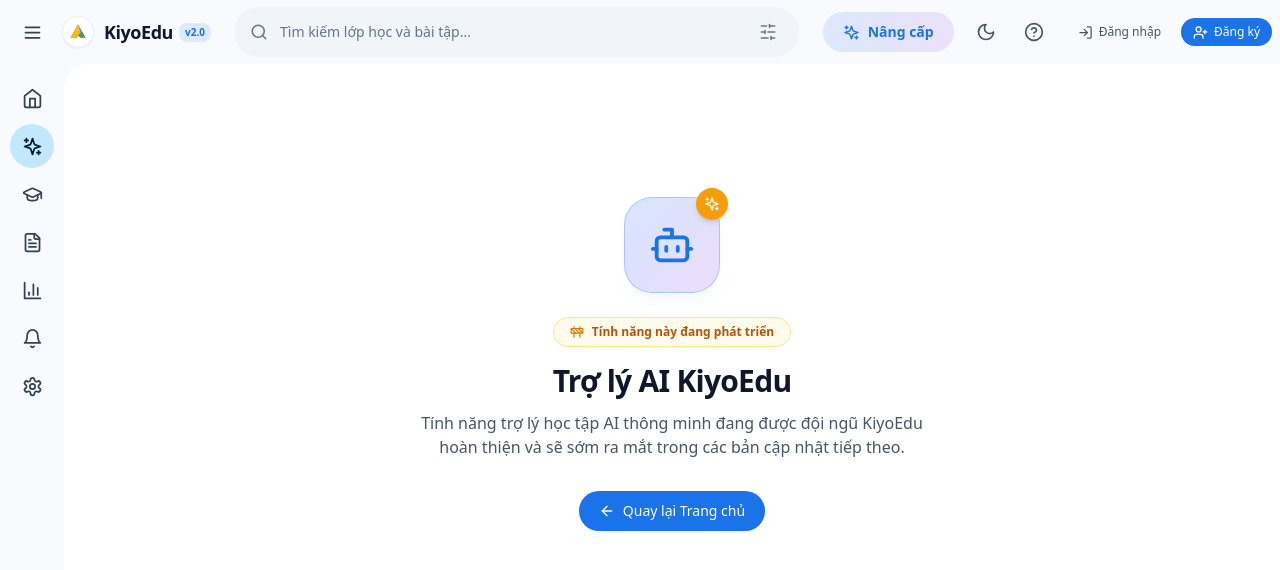
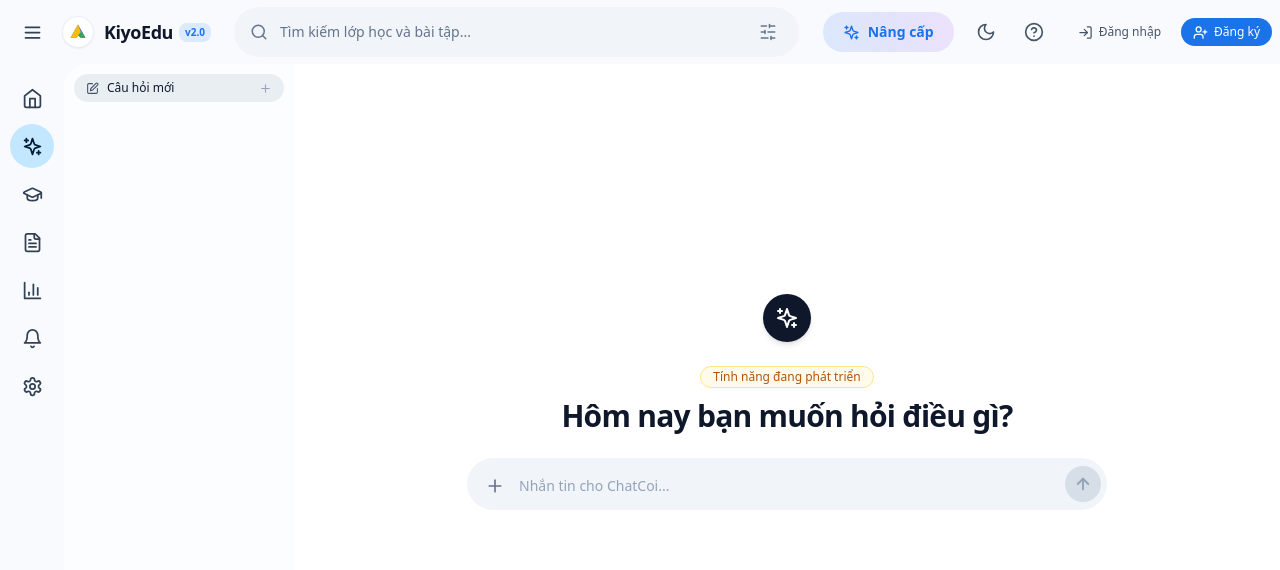
Before and after one commit to nguyenede/edu, a Next.js app in the folder web-hoc-tap/frontend/: page /app/ai in a window 1280 px wide. Shown: the top 570 px of the page. Built offline with nearby package versions, Linux system fonts and the light colour scheme.

Commit message:
feat(ai): restore full AI chat interface and add minimal Under Development badge

```diff
--- a/web-hoc-tap/frontend/src/app/app/ai/page.tsx
+++ b/web-hoc-tap/frontend/src/app/app/ai/page.tsx
@@ -1,55 +1,8 @@
 'use client';
 
 import React from 'react';
-import { useRouter } from 'next/navigation';
-import { AppShell } from '@/components/AppShell';
-import { Sparkles, Construction, ArrowLeft, Bot } from 'lucide-react';
-import { Button } from '@/components/Button';
+import AiChatView from '@/components/AiChatView';
 
 export default function AiRootPage() {
-  const router = useRouter();
-
-  return (
-    <AppShell>
-      <div className="flex flex-col items-center justify-center min-h-[75vh] w-full px-4 text-center select-none animate-in fade-in duration-300">
-        {/* Animated AI Glowing Icon */}
-        <div className="relative mb-6">
-          <div className="w-24 h-24 rounded-3xl bg-gradient-to-br from-blue-500/20 via-indigo-500/20 to-purple-500/20 dark:from-blue-500/10 dark:via-indigo-500/10 dark:to-purple-500/10 border border-blue-500/30 dark:border-blue-400/20 flex items-center justify-center shadow-lg shadow-blue-500/5">
-            <Bot size={46} className="text-google-blue dark:text-blue-400" />
-          </div>
-          <div className="absolute -top-2 -right-2 w-8 h-8 rounded-full bg-amber-500 text-white flex items-center justify-center shadow-md animate-bounce">
-            <Sparkles size={16} />
-          </div>
-        </div>
-
-        {/* Status Badge */}
-        <div className="inline-flex items-center gap-2 px-4 py-1.5 rounded-full text-xs font-semibold bg-amber-50 dark:bg-amber-950/50 text-amber-700 dark:text-amber-300 border border-amber-200 dark:border-amber-800/60 shadow-xs mb-4">
-          <Construction size={14} className="text-amber-600 dark:text-amber-400" />
-          <span>Tính năng này đang phát triển</span>
-        </div>
-
-        {/* Title */}
-        <h1 className="text-2xl sm:text-3xl font-bold tracking-tight text-slate-900 dark:text-slate-100 max-w-md">
-          Trợ lý AI KiyoEdu
-        </h1>
-
-        {/* Description */}
-        <p className="mt-3 text-sm sm:text-base text-slate-600 dark:text-slate-400 max-w-lg leading-relaxed">
-          Tính năng trợ lý học tập AI thông minh đang được đội ngũ KiyoEdu hoàn thiện và sẽ sớm ra mắt trong các bản cập nhật tiếp theo.
-        </p>
-
-        {/* Back Button */}
-        <div className="mt-8 flex items-center gap-3">
-          <Button
-            variant="primary"
-            onClick={() => router.push('/app/dashboard')}
-            className="flex items-center gap-2 px-5 py-2.5 shadow-sm"
-          >
-            <ArrowLeft size={16} />
-            <span>Quay lại Trang chủ</span>
-          </Button>
-        </div>
-      </div>
-    </AppShell>
-  );
+  return <AiChatView />;
 }
--- a/web-hoc-tap/frontend/src/components/AiChatView.tsx
+++ b/web-hoc-tap/frontend/src/components/AiChatView.tsx
@@ -911,9 +911,14 @@ export default function AiChatView({ initialSessionId }: { initialSessionId?: st
                   <Sparkles size={24} />
                 </div>
 
-                <h1 className="text-xl sm:text-2xl md:text-3xl font-bold text-slate-900 dark:text-white text-center tracking-tight leading-tight">
-                  Hôm nay bạn muốn hỏi điều gì?
-                </h1>
+                <div className="flex flex-col items-center gap-2.5">
+                  <span className="inline-flex items-center px-3 py-0.5 rounded-full text-xs font-medium bg-amber-50 dark:bg-amber-950/40 text-amber-700 dark:text-amber-300 border border-amber-200 dark:border-amber-800/60 select-none">
+                    Tính năng đang phát triển
+                  </span>
+                  <h1 className="text-xl sm:text-2xl md:text-3xl font-bold text-slate-900 dark:text-white text-center tracking-tight leading-tight">
+                    Hôm nay bạn muốn hỏi điều gì?
+                  </h1>
+                </div>
 
                 {/* Centered Input Box directly in middle of screen */}
                 {renderInputBox()}
```
